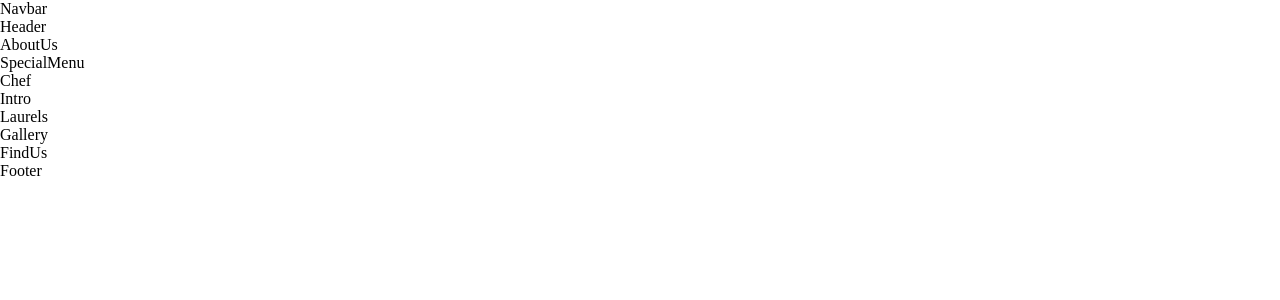
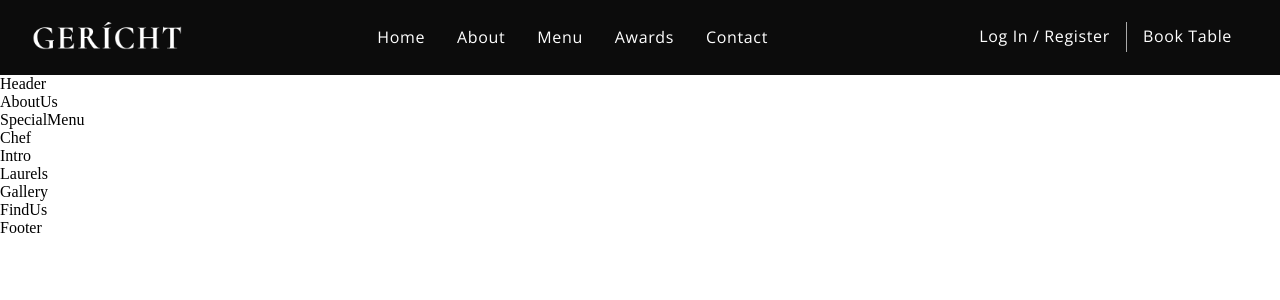
Before and after one commit to malobr/Gerich-Restaurant, a React (Create React App) app in the folder Gerich-Restaurant/my-app/: page / in a window 1280 px wide. Shown: the top 300 px of the page. Built offline with nearby package versions, Linux system fonts and the light colour scheme; a web font is replaced by a local one.

Commit message:
Criacao da Navbar, Fazer ajustes

```diff
--- a/Gerich-Restaurant/my-app/src/components/Navbar/Navbar.css
+++ b/Gerich-Restaurant/my-app/src/components/Navbar/Navbar.css
@@ -0,0 +1,93 @@
+.app__navbar{
+    width: 100%;
+    display: flex;
+    justify-content: space-between;
+    align-items: center;
+    background: var(--color-black);
+
+    padding: 1rem 2rem;
+}
+
+.app__navbar-logo{
+    display: flex;
+    justify-content: flex-start;
+    align-items: center;
+}
+
+.app__navbar-logo img{
+    width: 150px;
+}
+
+.app__navbar-links{
+    flex: 1;
+    display: flex;
+    justify-content: center;
+    align-items: center;
+    list-style: none;
+}
+
+.app__navbar-links li{
+    margin: 0 1rem;
+    cursor: pointer;
+}
+
+.app__navbar-links li:hover{
+    border-top: 1px solid var(--color-golden);
+    color:  var(--color-grey);
+}
+
+.app__navbar-login{
+    display: flex;
+    justify-content: flex-end;
+    align-self: center;
+}
+.app__navbar-login a{
+    margin: 0 1rem;
+    text-decoration: none;
+    transition: 0.5s ease;
+}
+.app__navbar-login a:hover{
+    border-bottom: 1px solid var(--color-golden);
+    color:  var(--color-grey);
+}
+
+.app__navbar-login div{
+    width: 1px;
+    height: 30px;
+    background-color: var(--color-grey);
+}
+
+.app__navbar-smallscreen{
+    display: none;
+}
+
+.app__navbar-smallscreen_overlay{
+    position: fixed;
+    top: 0;
+    left: 0;
+    width: 100%;
+    height: 100vh;
+    background: var(--color-black);
+    transition:  0.5s ease;
+    flex-direction: column;
+    z-index: 5;
+}
+
+.app__navbar-smallscreen_overlay .overlay__close{
+    font-size: 27px;
+    color: var(--color-golden);
+    cursor: pointer;
+    position: absolute;
+    top: 20px;
+    right: 20px;
+}
+
+@media screen and(max-width: 1150px){
+    .app__navbar-links{
+        display: none;
+    }
+
+    .app__navbar-smallscreen{
+        display: flex;
+    }
+}
--- a/Gerich-Restaurant/my-app/src/components/Navbar/Navbar.jsx
+++ b/Gerich-Restaurant/my-app/src/components/Navbar/Navbar.jsx
@@ -1,11 +1,48 @@
-import React from 'react';
+import React, { useState } from 'react';
+import { GiHamburgerMenu } from 'react-icons/gi';
+import { MdOutlineRestaurantMenu } from 'react-icons/md';
 
+import images from '../../constants/images';
 import './Navbar.css';
 
-const Navbar = () => (
-  <div>
-    Navbar
-  </div>
-);
+const Navbar = () => {
+  const [toggleMenu, setToggleMenu] = useState(false);
+
+  return (
+    <nav className='app__navbar'>
+      <div className='app__navbar-logo'>
+        <img src={images.gericht} alt="app__logo" />
+      </div>
+      <ul className='app__navbar-links'>
+        <li className='p__opensans'><a href="#home">Home</a></li>
+        <li className='p__opensans'><a href="#about">About</a></li>
+        <li className='p__opensans'><a href="#menu">Menu</a></li>
+        <li className='p__opensans'><a href="#awards">Awards</a></li>
+        <li className='p__opensans'><a href="#contact">Contact</a></li>
+      </ul>
+      <div className='app__navbar-login'>
+        <a href="#login" className='p__opensans'>Log in / Register</a>
+        <div />
+        <a href="/" className='p__opensans'>Book Table</a>
+      </div>
+      <div className='app__navbar-smallscreen'>
+        <GiHamburgerMenu color="#fff" fontSize={27} onClick={() => setToggleMenu(true)} />
+
+        {toggleMenu && (
+          <div className='app__navbar-smallscreen_overlay flex_center slide-bottom'>
+            <MdOutlineRestaurantMenu fontSize={27} className='overlay__close' onClick={() => setToggleMenu(false)} />
+            <ul className='app__navbar-smallscreen_links'>
+              <li className='p__opensans'><a href="#home" onClick={() => setToggleMenu(false)}>Home</a></li>
+              <li className='p__opensans'><a href="#about" onClick={() => setToggleMenu(false)}>About</a></li>
+              <li className='p__opensans'><a href="#menu" onClick={() => setToggleMenu(false)}>Menu</a></li>
+              <li className='p__opensans'><a href="#awards" onClick={() => setToggleMenu(false)}>Awards</a></li>
+              <li className='p__opensans'><a href="#contact" onClick={() => setToggleMenu(false)}>Contact</a></li>
+            </ul>
+          </div>
+        )}
+      </div>
+    </nav>
+  );
+};
 
 export default Navbar;
```
